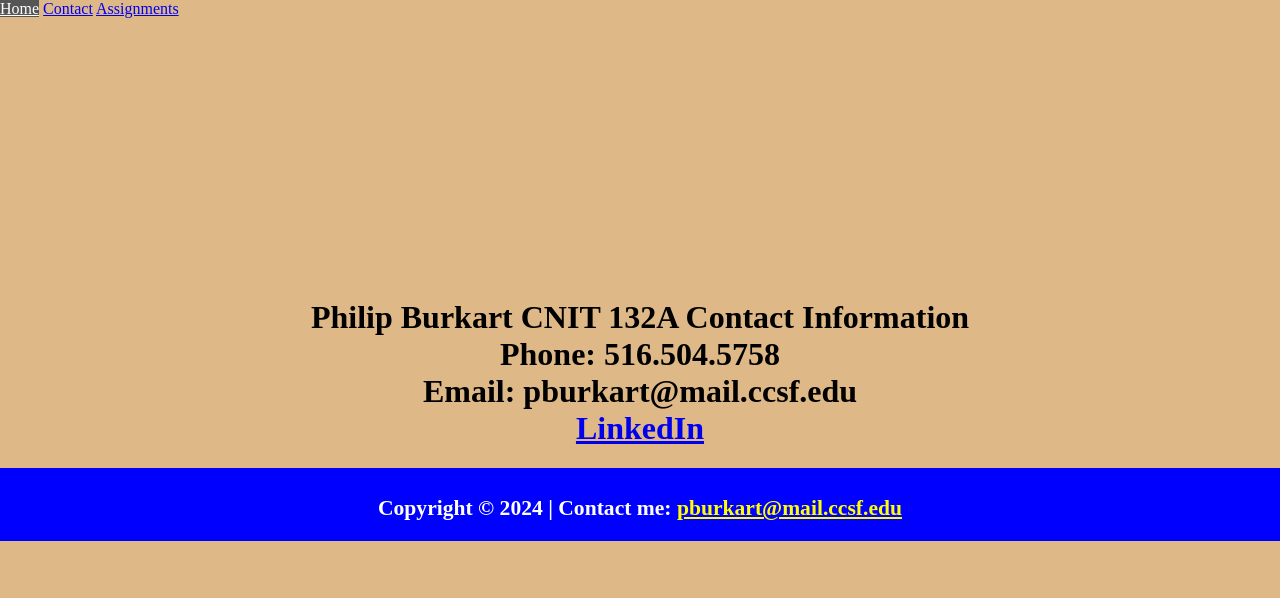
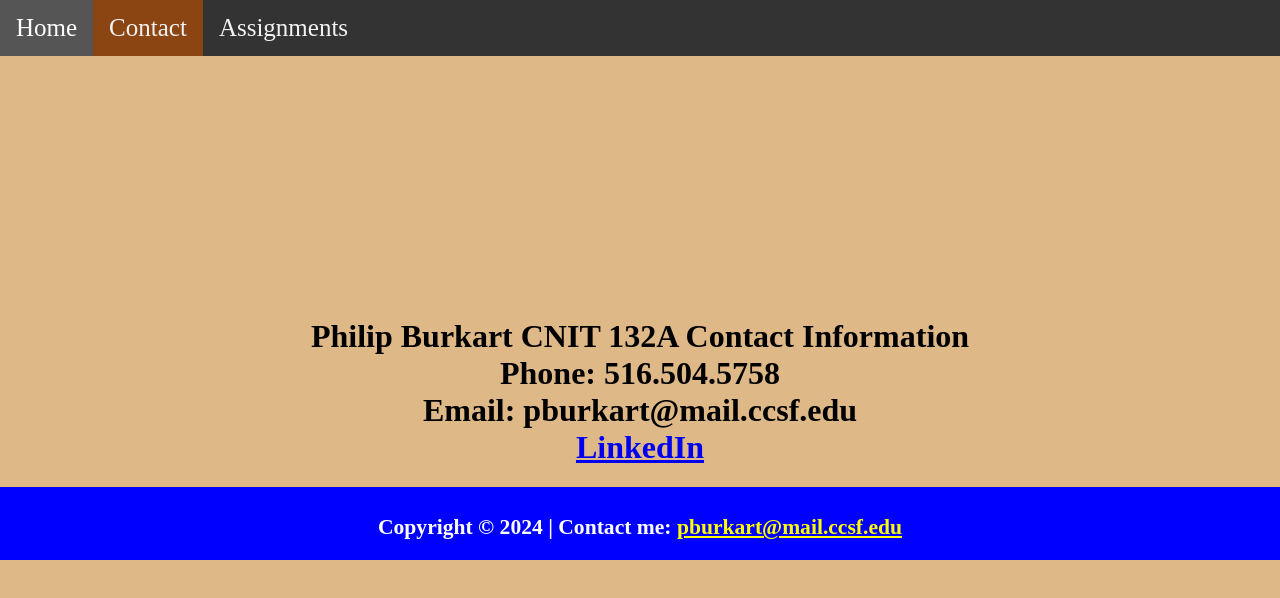
Before and after one commit to ionagael/CNIT132A, a plain HTML site: page Contact.html in a window 1280 px wide. Drawn offline with Linux system fonts and the light colour scheme.

Commit message:
Update Contact.html

```diff
--- a/Contact.html
+++ b/Contact.html
@@ -22,6 +22,26 @@
         <!-- Site created by Phil Burkart on September 2024 -->
 <style>
 /* primary nav */
+
+.topnav {
+    overflow: hidden;
+    background-color: #333;
+}
+
+.topnav a {
+    float: left;
+    display: block;
+    color: #f2f2f2;
+    text-align: center;
+    padding: 14px 16px;
+    text-decoration: none;
+    font-size: 25px;
+}
+
+.active {
+    background-color: saddlebrown;
+    color: white;
+}
 
 .topnav .icon {
   display: none;
```
